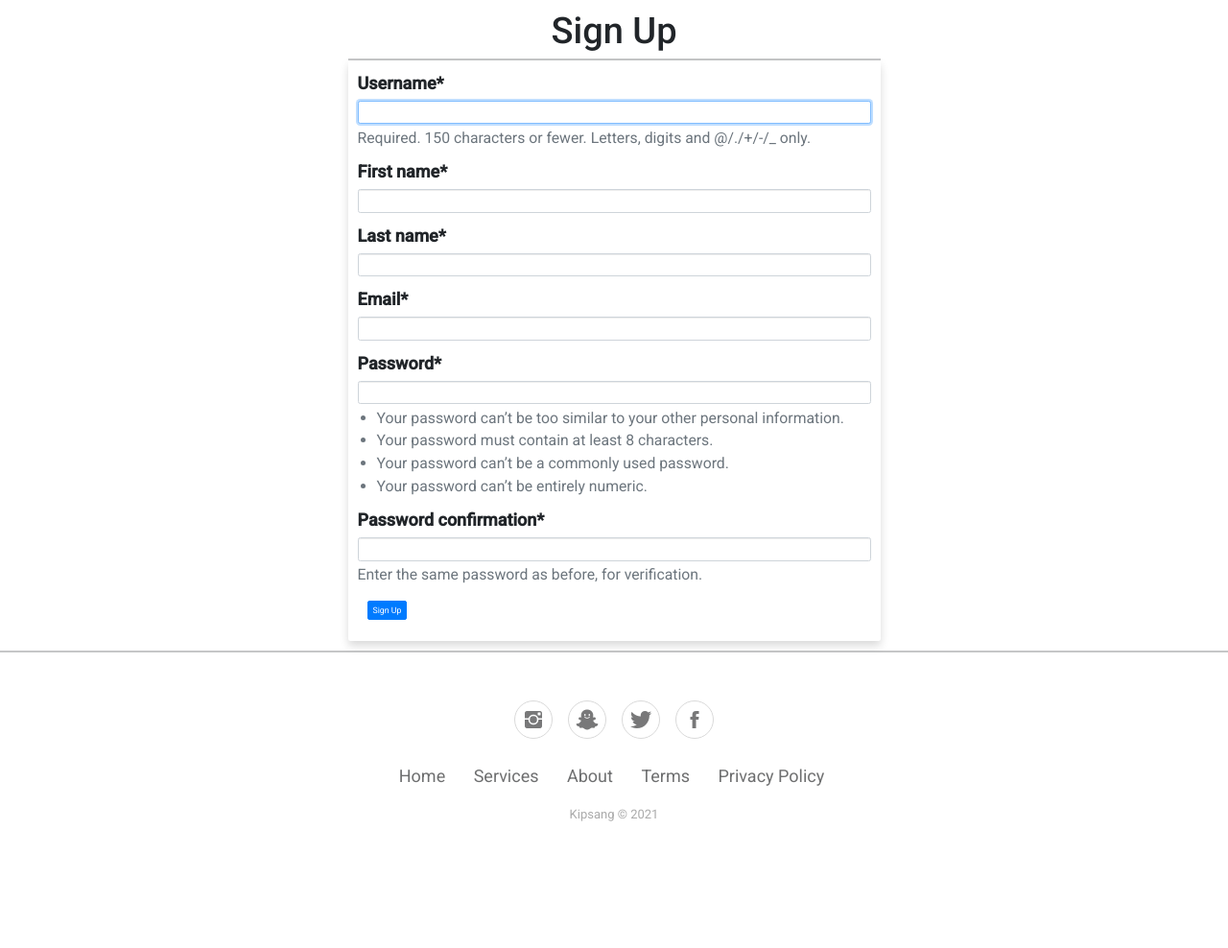
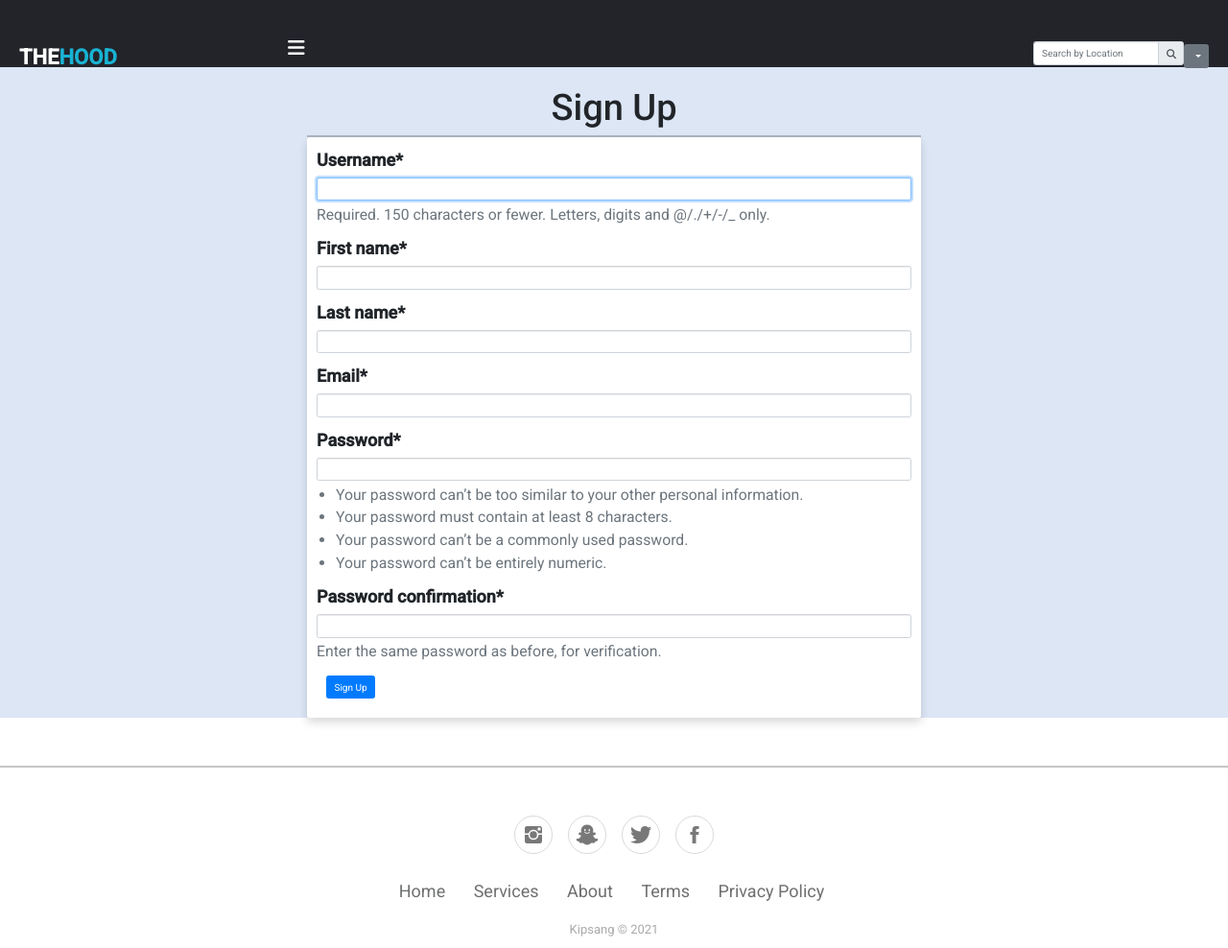
Before and after one commit to kipsang01/theHood, a Django app: page /accounts/register/ in a window 1280 px wide. Shown: the top 988 px of the page at 96% size. Before the commit the page ends 856 px from the top, so only its background shows below. Run offline with Django 3.2, Linux system fonts and the light colour scheme; some libraries are stand-ins or nearby versions.

Commit message:
Style serach business

```diff
--- a/hood/templates/home-base.html
+++ b/hood/templates/home-base.html
@@ -12,10 +12,10 @@
     <h3>the<span>hood</span></h3>
   </div>
   <div class="right_area">
-    <form class="" role="search"  action="" >
+    <form class="" role="search"   action="{% url 'search_business'%}"  >
         {% csrf_token %}
         <div class="input-group ">
-                <input type="search" class="form-control" name='search' placeholder="Search by Location" aria-label="search" aria-describedby="basic-addon1">
+                <input type="search" class="form-control" name='search' placeholder="Search business" aria-label="search" aria-describedby="basic-addon1">
                 <div class="input-group-append">
                     <button class="input-group-text" type="submit" ><i class="fas fa-search"></i></button>
                 </div>
--- a/hood/templates/registration/registration_form.html
+++ b/hood/templates/registration/registration_form.html
@@ -1,15 +1,45 @@
 {% extends 'base.html'%}
 {% block content %}
 {%load crispy_forms_tags %}
-<div class="container">
-    <div class="text-center mt-3"> <h2 style="font-size :38px; font: weight 800px;">Sign Up</h2></div>
+<div class="container-fluid" style = "background-color:#dce6f5; margin-bottom:50px;">
+    <header>
+        <label for="check">
+          <i class="fas fa-bars" id="sidebar_btn"></i>
+        </label>
+        <div class="left_area">
+          <h3>the<span>hood</span></h3>
+        </div>
+        <div class="right_area">
+          <form class="" role="search"  action="" >
+              {% csrf_token %}
+              <div class="input-group ">
+                      <input type="search" class="form-control" name='search' placeholder="Search by Location" aria-label="search" aria-describedby="basic-addon1">
+                      <div class="input-group-append">
+                          <button class="input-group-text" type="submit" ><i class="fas fa-search"></i></button>
+                      </div>
+              </div>
+          </form>
+          <div class="dropdown">
+              <a class="btn btn-secondary dropdown-toggle" href="#" role="button" id="dropdownMenuLink" data-bs-toggle="dropdown" aria-expanded="false">
+                {{user.username}}
+              </a>
+
+              <div class="dropdown-menu" aria-labelledby="dropdownMenuLink">
+                <span><a class="dropdown-item text-primary" href="/myprofile/">Profile</a></span>
+                <span><a class="dropdown-item text-danger" href="accounts/logout/">Logout</a></span>
+              </div>
+          </div>
+        </div>
+      </header>
+      <!--header area end-->
+    <div class="text-center mt-5 pt-5"> <h2 style="font-size :38px; font: weight 800px; margin-top: 30px">Sign Up</h2></div>
     <hr class=" m-auto w-50">
     <div class="postform w-50 mt-3 m-auto shadow p-3 mb-5 bg-body rounded">
         <form action="" method='POST' enctype="multipart/form-data" >
             {% csrf_token%}
             {{form|crispy}}
             <div class="form-group m-3">
-                <input type="submit" class="btn btn-primary btn-sm" value="Sign Up" >
+                <input type="submit" class="btn btn-primary" value="Sign Up" >
             </div>
         </form>
     </div>
--- a/hood/urls.py
+++ b/hood/urls.py
@@ -19,6 +19,7 @@ urlpatterns = [
   path('profile/<username>', views.user_profile, name='profile'),
   path('leave', views.leave_hood, name='Leave'),
   path('search/', views.search_hood, name='search_hood'),
+  path('search-business/', views.search_business, name='search_business'),
 
 
 ]
--- a/hood/views.py
+++ b/hood/views.py
@@ -41,6 +41,7 @@ def search_hood(request):
         return render(request, 'search.html',{"message":message})
 
 # Home posts and details
+@login_required(login_url='/accounts/login/')
 def home(request):
     current_user = request.user
     if request.method == "POST":
@@ -72,7 +73,7 @@ def home(request):
 
 
 # Creating new Neighborhood
-@login_required(login_url='/accounts/login')
+@login_required(login_url='/accounts/login/')
 def new_hood(request):
     if request.method == 'POST':
         current_user = request.user
@@ -91,16 +92,21 @@ def new_hood(request):
 
 
 # Join a neighborhood
-@login_required(login_url='/accounts/login')
+@login_required(login_url='/accounts/login/')
 def join_hood(request,hood_id):
     hood = get_object_or_404(Neighborhood,id=hood_id)
-    new_member = HoodMember(member = request.user, hood= hood)
-    new_member.save()
-    messages.success(request,("You've joined the group"))
+    member = HoodMember.objects.filter(Neighborhood =hood,member =request.user)
+    if member is not None:
+        new_member = HoodMember(member = request.user, hood= hood)
+        new_member.save()
+        messages.success(request,("You've joined the group"))
+    else:
+        messages.success(request,("You're already a member"))
     return redirect('home')
 
 
 # Leave neighborhood
+@login_required(login_url='/accounts/login/')
 def leave_hood(request,hood_id):
     current_user = request.user
     hood = get_object_or_404(Neighborhood,id=hood_id)
@@ -111,7 +117,7 @@ def leave_hood(request,hood_id):
 
 
 # Creating newpost
-@login_required(login_url='/accounts/login')
+@login_required(login_url='/accounts/login/')
 def create_post(request):
     if request.method == "POST":
         current_user = request.user
@@ -157,6 +163,20 @@ def business(request):
         form = BusinessForm()
     return render(request, 'business.html',{'form':form,'businesses':businesses })
 
+# Search business
+def search_business(request):
+    if 'search' in request.GET and request.GET["search"]:
+        search_term = request.GET.get("search")
+        print(search_term)
+        businesses = Business.search_business(search_term)
+        message = f"{search_term}"
+
+
+        return render(request, 'search_business.html',{'businesses':businesses,'message':message})
+
+    else:
+        message = "You haven't searched for any term"
+        return render(request, 'search.html',{"message":message})
 #hospital
 def hospital(request):
     current_user = request.user
@@ -236,7 +256,7 @@ def user_profile(request,username):
 
 
 #logged in user profile
-@login_required(login_url='/accounts/login')
+@login_required(login_url='/accounts/login/')
 def my_profile(request):
     user = request.user
     user = User.objects.filter(username=user.username).first()
```
Also changed, not shown: hood/templates/registration/login.html (+32 -2 lines), hood/templates/search_business.html (added, +29 -0 lines).
